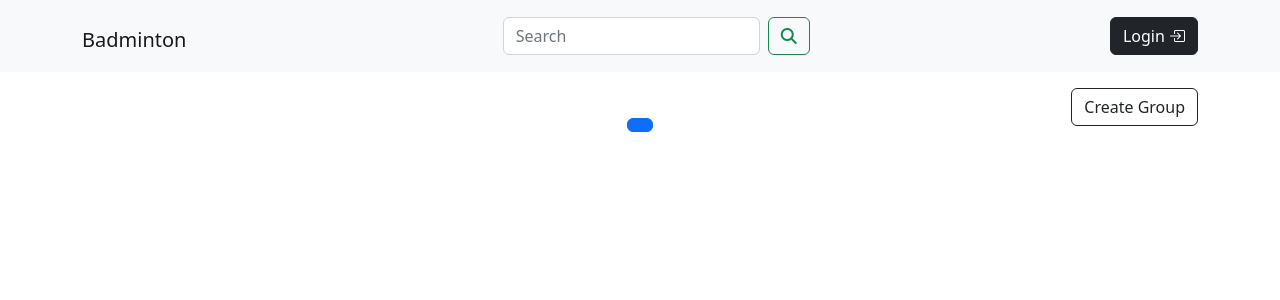
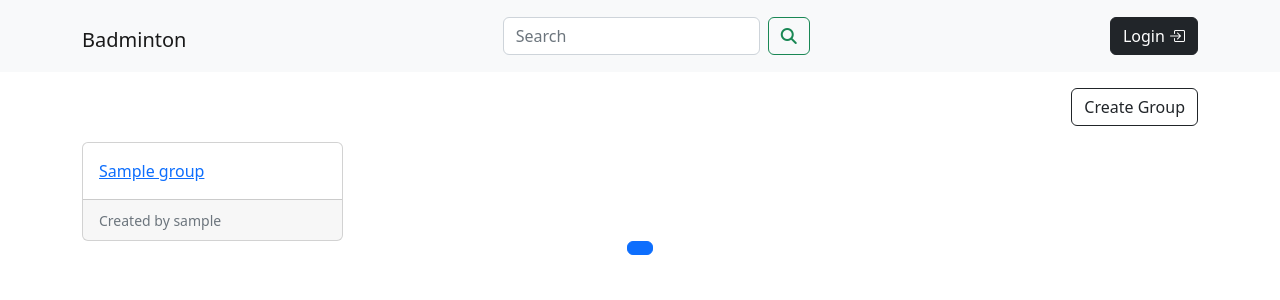
Before and after one commit to Hussain-Naik/PP4-MyGameStats, a Django app: page /events/groups/ in a window 1280 px wide. Shown: the top 300 px of the page. Run offline with Django 4.2, Linux system fonts and the light colour scheme; tables that the repository leaves empty hold one stand-in row (values such as "Sample post"); some libraries are stand-ins or nearby versions.

Commit message:
Add group list view to diplay all open groups

```diff
--- a/events/templates/events/group_list.html
+++ b/events/templates/events/group_list.html
@@ -5,7 +5,7 @@
     <div class="text-end"><a class="btn btn-outline-dark mb-3" href="{% url 'group_create' %}" role="button">Create Group</a></div>
 
     <div class="row row-cols-2 row-cols-md-4 g-4">
-        {% for group in joined_grp %}
+        {% for group in list_object %}
         <div class="col">
             <div class="card">
                 <!-- <h5 class="card-header">Groups</h5> -->
--- a/events/views.py
+++ b/events/views.py
@@ -18,10 +18,9 @@ class GroupListView(ListView):
     def get_context_data(self, **kwargs):
         context = super().get_context_data(**kwargs)
         if self.request.user.is_authenticated:
-            context['joined_grp'] = Group.objects.filter(Q(sessions__session_roster__player=self.request.user) | Q(host=self.request.user.id)).distinct()
+            context['list_object'] = Group.objects.filter(Q(sessions__session_roster__player=self.request.user) | Q(host=self.request.user.id) | Q(private=False)).distinct()
         else:
-            context['joined_grp'] = {}
-        context['list_object'] = Group.objects.filter(private=False)
+            context['list_object'] = Group.objects.filter(private=False)
         return context
 
 class CreateGroupView(LoginRequiredMixin, CreateView):
```
